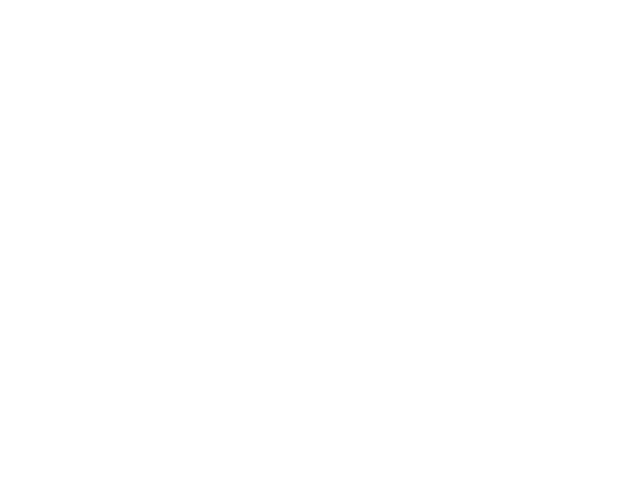
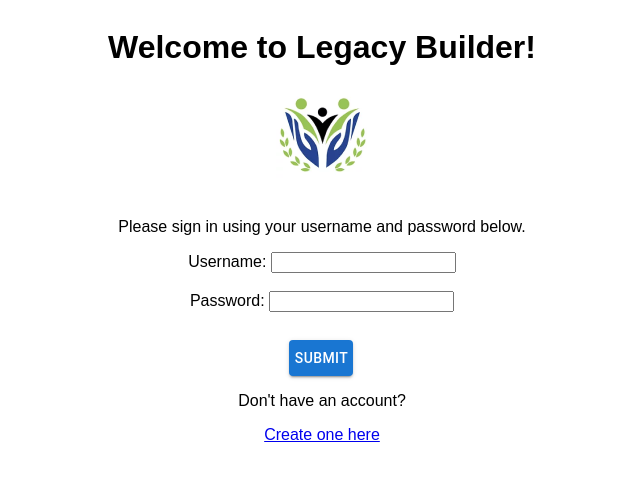
Before and after one commit to gagank02/legacy-builders-portal, a Next.js app in the folder client/: page /login in a window 1280 px wide. Shown: the top 478 px of the page, without its empty margins (326-966 px from the left). Built offline with nearby package versions, Linux system fonts and the light colour scheme.

Commit message:
fix login

```diff
--- a/client/components/login.css
+++ b/client/components/login.css
@@ -10,7 +10,7 @@
     padding-top: 10px;
 }
 
-.container {
+.containerLogin {
     display: flex;
     justify-content: center;
     align-items: center;
--- a/client/pages/index.js
+++ b/client/pages/index.js
@@ -9,11 +9,11 @@
 import {useEffect} from "react";
 
 export default function Home() {
-  /*useEffect(() => {
+  useEffect(() => {
     if (!localStorage.getItem('token')) {
       window.location = '/login';
     }
-  });*/
+  });
 
   return (
       <>
--- a/client/pages/login.js
+++ b/client/pages/login.js
@@ -36,7 +36,7 @@
 
     return (
         <>
-            <div className="container">
+            <div className="containerLogin">
                 <div className="signOn">
                     <h1>Welcome to Legacy Builder!</h1>
                     <div className="image">
```
Also changed, not shown: client/components/MuiProfileCard.jsx (+6 -2 lines).
